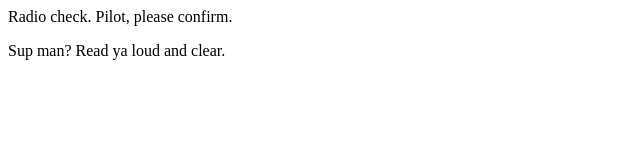
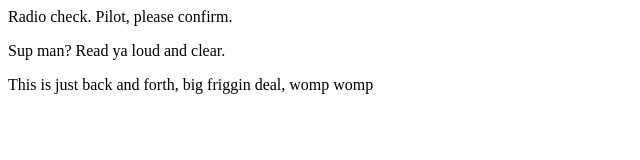
Before and after one commit to dennis-phillips/communication-log, a plain HTML site: page index.html in a window 1280 px wide. Shown: the whole page, without its empty margins (0-640 px from the left). Drawn offline with Linux system fonts and the light colour scheme.

Commit message:
another modified file fo rthe comm log

```diff
--- a/index.html
+++ b/index.html
@@ -2,5 +2,6 @@
 <body>
    <p>Radio check. Pilot, please confirm.</p>
    <p>Sup man? Read ya loud and clear.</p>
+   <p>This is just back and forth, big friggin deal, womp womp</p>
 </body>
 </html>
```
